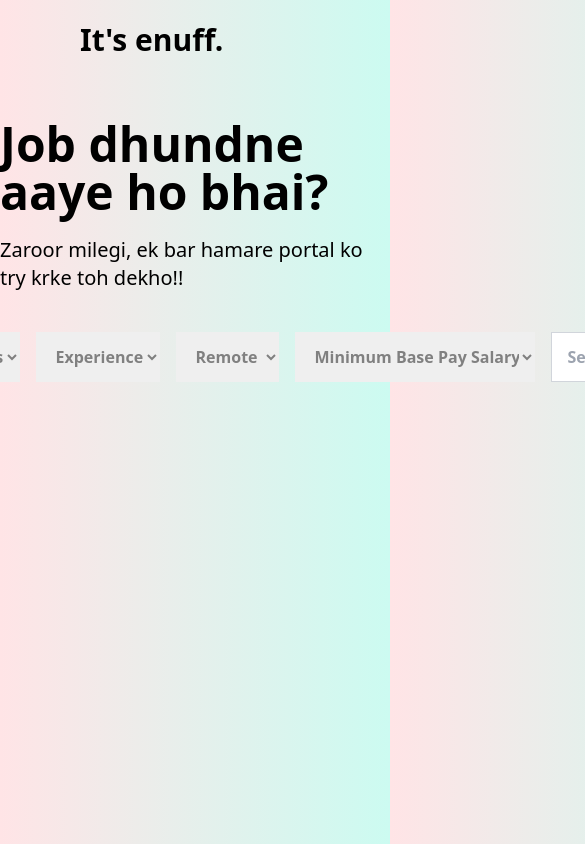
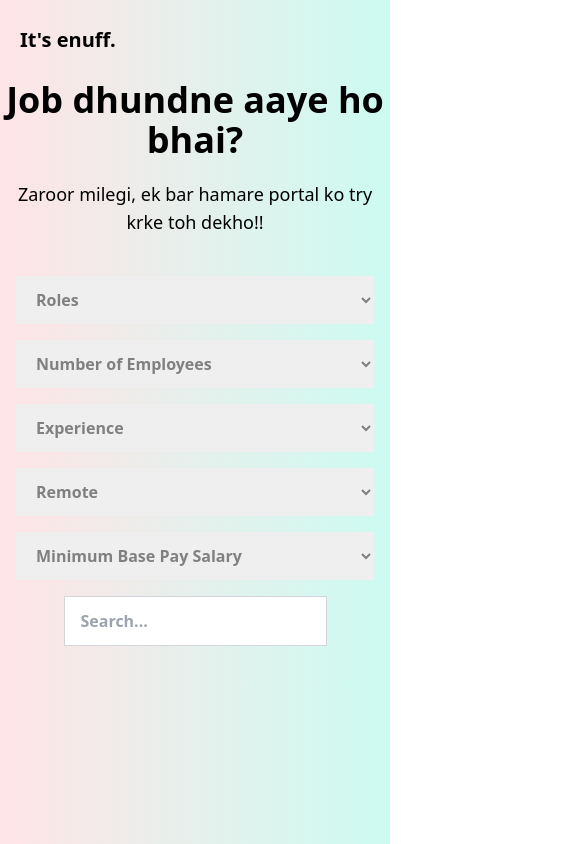
Before and after one commit to varunvarshney00/candidate_application_portal, a React (Vite) app: page / in a window 390 px wide. Shown: the top 844 px of the page, 585 px wide, since content can reach past the window. Built offline with nearby package versions, Linux system fonts and the light colour scheme; no server answers.

Commit message:
responsiveness added

```diff
--- a/src/components/Header/index.jsx
+++ b/src/components/Header/index.jsx
@@ -2,9 +2,10 @@
 
 function Header() {
   return (
-    <div className='mt-10 flex flex-col gap-5 items-center justify-center text-black'>
-      <h1 className='text-5xl font-bold'>Job dhundne aaye ho bhai?</h1>
-      <p className='text-xl'>Zaroor milegi, ek bar hamare portal ko try krke toh dekho!!</p>
+    <div className='t-10 sm:mt-20 lg:mt-20 flex flex-col items-center justify-center text-black'>
+      <h1 className='text-4xl sm:text-5xl lg:text-6xl font-bold text-center mb-5'>Job dhundne aaye ho bhai?</h1>
+
+      <p className='text-lg sm:text-xl lg:text-2xl text-center'>Zaroor milegi, ek bar hamare portal ko try krke toh dekho!!</p>
     </div>
   )
 }
--- a/src/components/Navbar/index.jsx
+++ b/src/components/Navbar/index.jsx
@@ -3,7 +3,7 @@
 function Navbar() {
   return (
     <div className='h-20 flex items-center w-full text-black'>
-        <div className='text-3xl pl-20 font-bold'>It's enuff.</div>
+        <div className='text-xl sm:text-3xl lg:text-3xl pl-5 sm:pl-10 lg:pl-20 font-bold'>It's enuff.</div>
 
     </div>
   )
--- a/src/components/SearchBar/index.jsx
+++ b/src/components/SearchBar/index.jsx
@@ -8,9 +8,9 @@ const SearchBar = ({ onFilterChange }) => {
   };
 
   return (
-    <div className="flex gap-4 my-10 justify-center px-10">
+    <div className="flex flex-wrap justify-center gap-4 my-10 px-4 sm:px-10">
       <select
-        className="w-48 py-3 pl-4 font-semibold rounded-md "
+        className="w-full sm:w-48 py-3 pl-4 font-semibold rounded-md "
         name="role"
         onChange={handleChange}
         style={{ color: 'gray' }}
@@ -200,7 +200,7 @@ const SearchBar = ({ onFilterChange }) => {
       </select>
 
       <select
-        className="w-56 py-3 pl-4 font-semibold rounded-md"
+        className="w-full sm:w-56 py-3 pl-4 font-semibold rounded-md"
         name="numberOfEmployees"
         onChange={handleChange}
         style={{ color: 'gray' }}
@@ -232,7 +232,7 @@ const SearchBar = ({ onFilterChange }) => {
       </select>
 
       <select
-        className="w-40 py-3 pl-4 font-semibold rounded-md"
+        className="w-full sm:w-40 py-3 pl-4 font-semibold rounded-md"
         name="experience"
         onChange={handleChange}
         style={{ color: 'gray' }}
@@ -273,7 +273,7 @@ const SearchBar = ({ onFilterChange }) => {
       </select>
 
       <select
-        className="w-32 py-3 pl-4 font-semibold rounded-md"
+        className="w-full sm:w-32 py-3 pl-4 font-semibold rounded-md"
         name="remote"
         onChange={handleChange}
         style={{ color: 'gray' }}
@@ -293,7 +293,7 @@ const SearchBar = ({ onFilterChange }) => {
       </select>
 
       <select
-        className="w-60 py-3 pl-4 font-semibold rounded-md"
+        className="w-full sm:w-60 py-3 pl-4 font-semibold rounded-md"
         name="minSalary"
         onChange={handleChange}
         style={{ color: 'gray' }}
@@ -330,7 +330,7 @@ const SearchBar = ({ onFilterChange }) => {
       <input
         type="text"
         placeholder="Search..."
-        className="w-60 py-3 pl-4 font-semibold rounded-md border border-gray-300 focus:outline-none focus:ring focus:ring-blue-200"
+        className=" py-3 pl-4 font-semibold  rounded-md border border-gray-300 focus:outline-none focus:ring focus:ring-blue-200"
         onChange={handleChange} // Update search filter when input changes
         name="search" // Name of the filter
       />
```
